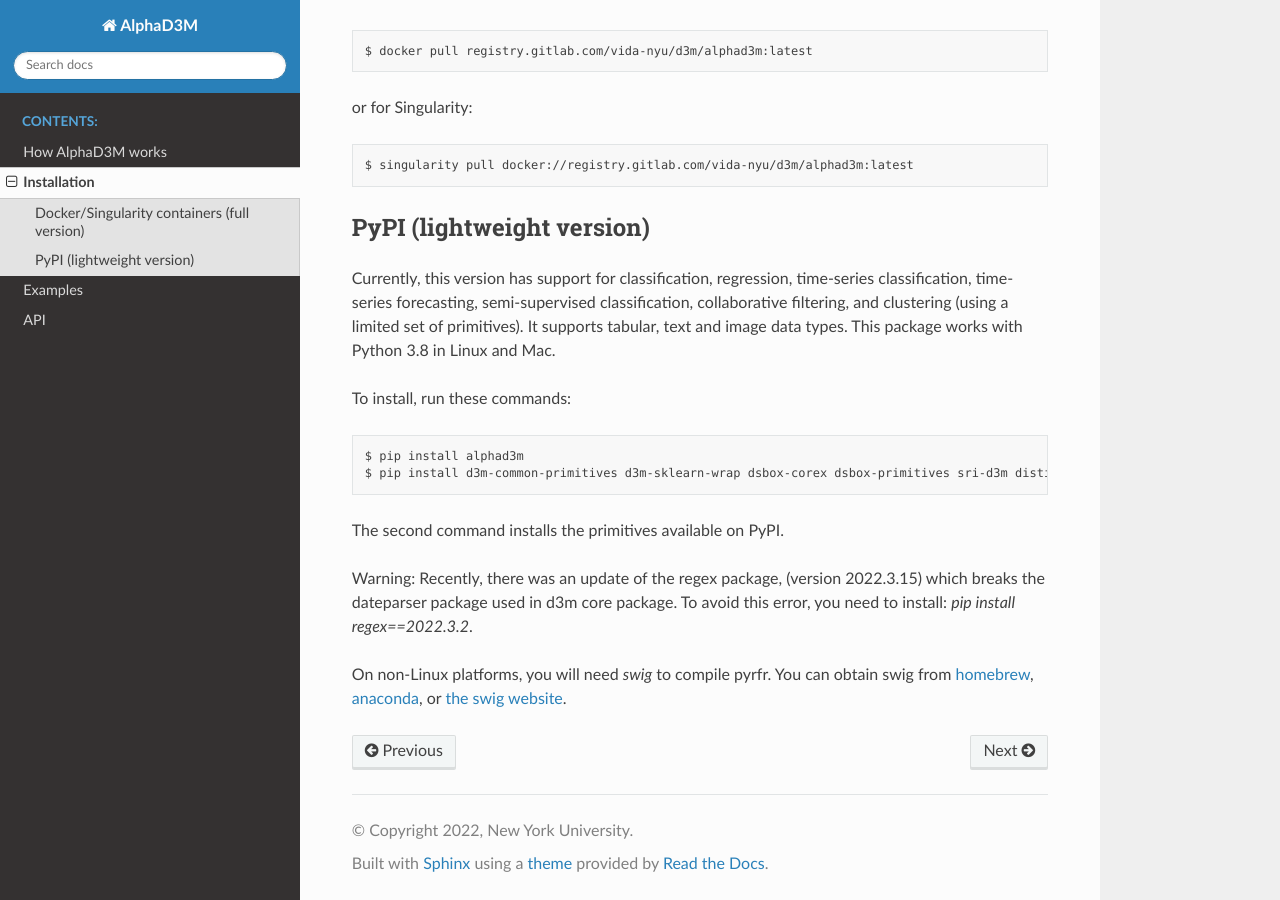
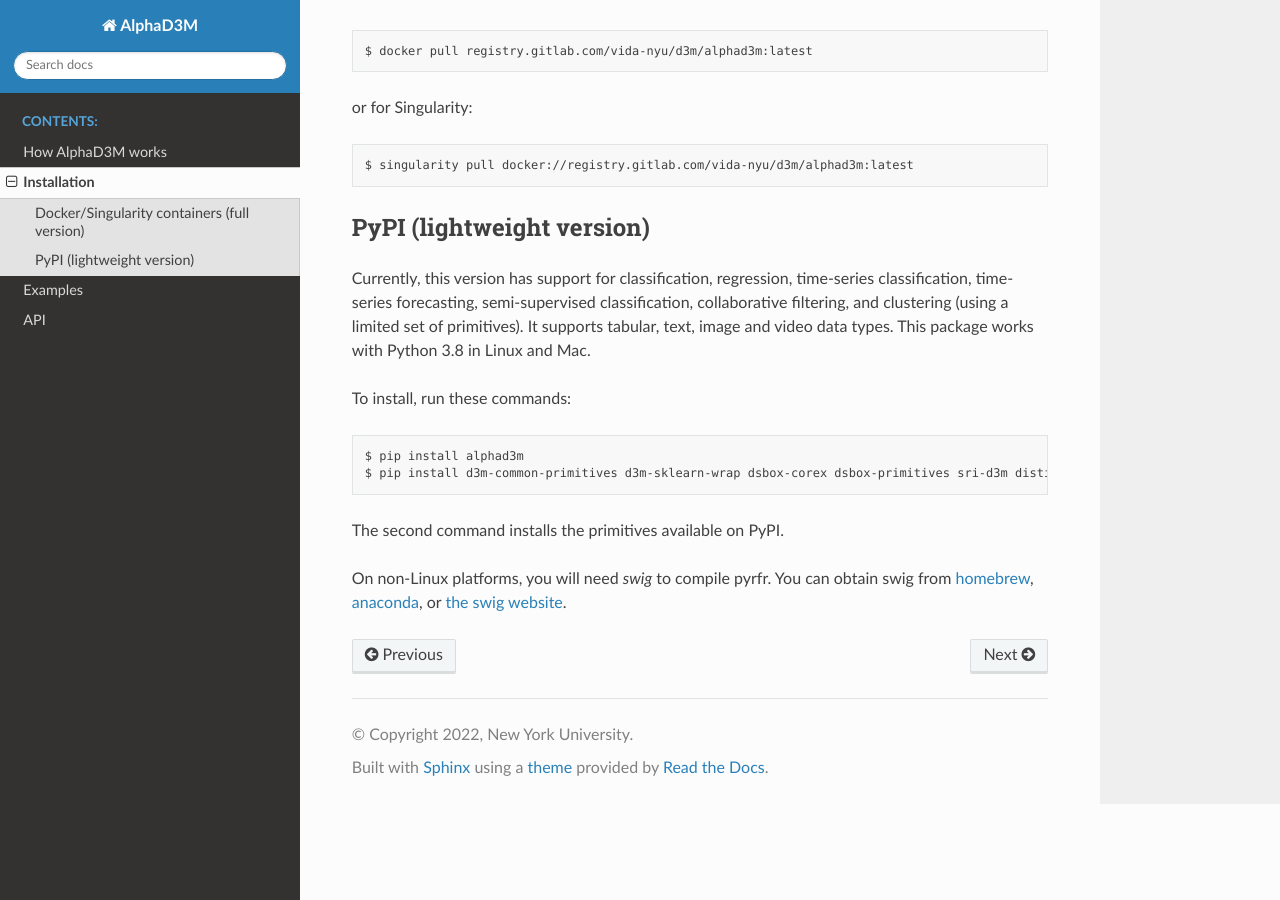
Before and after one commit to VIDA-NYU/alphad3m, a Sphinx documentation site: the page built from docs/source/installation.rst, in a window 1280 px wide and 900 px high, scrolled down 565 px. Built offline with Sphinx 7.4.7 and the Read the Docs theme 2.0.0, drawn with Linux system fonts in a browser that asks for light colours; pages that are not in the unit, such as notebooks, are missing from menus.

Commit message:
Remove warning and add autonbox and fastlvm libs

```diff
--- a/docs/source/installation.rst
+++ b/docs/source/installation.rst
@@ -33,19 +33,16 @@
 ---------------------------
 Currently, this version has support for classification, regression, time-series classification, time-series forecasting,
 semi-supervised classification, collaborative filtering, and clustering (using a limited set of primitives).
-It supports tabular, text and image data types. This package works with Python 3.8 in Linux and Mac.
+It supports tabular, text, image and video data types. This package works with Python 3.8 in Linux and Mac.
 
 To install, run these commands:
 
 ::
 
    $ pip install alphad3m
-   $ pip install d3m-common-primitives d3m-sklearn-wrap dsbox-corex dsbox-primitives sri-d3m distil-primitives rpi-d3m-primitives kf-d3m-primitives d3m-esrnn d3m-nbeats --no-binary pmdarima
+   $ pip install d3m-common-primitives d3m-sklearn-wrap dsbox-corex dsbox-primitives sri-d3m distil-primitives rpi-d3m-primitives kf-d3m-primitives autonbox fastlvm d3m-esrnn d3m-nbeats --no-binary pmdarima
 
 
 The second command installs the primitives available on PyPI.
 
-Warning: Recently, there was an update of the regex package, (version 2022.3.15) which breaks the dateparser package
-used in d3m core package. To avoid this error, you need to install: `pip install regex==2022.3.2`.
-
 On non-Linux platforms, you will need `swig` to compile pyrfr. You can obtain swig from `homebrew <https://formulae.brew.sh/formula/swig@3>`__, `anaconda <https://anaconda.org/anaconda/swig>`__, or `the swig website <http://www.swig.org/download.html>`__.
```
